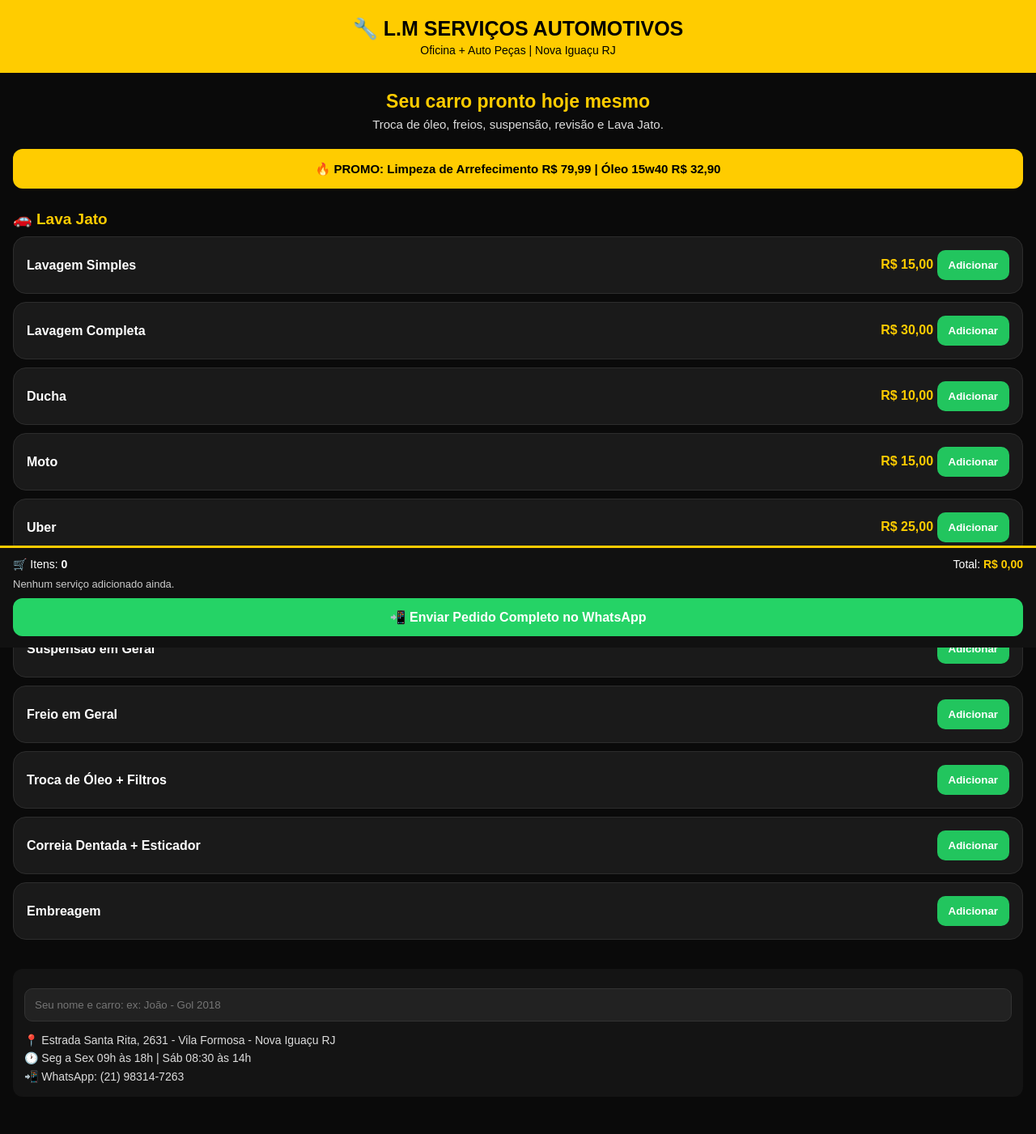
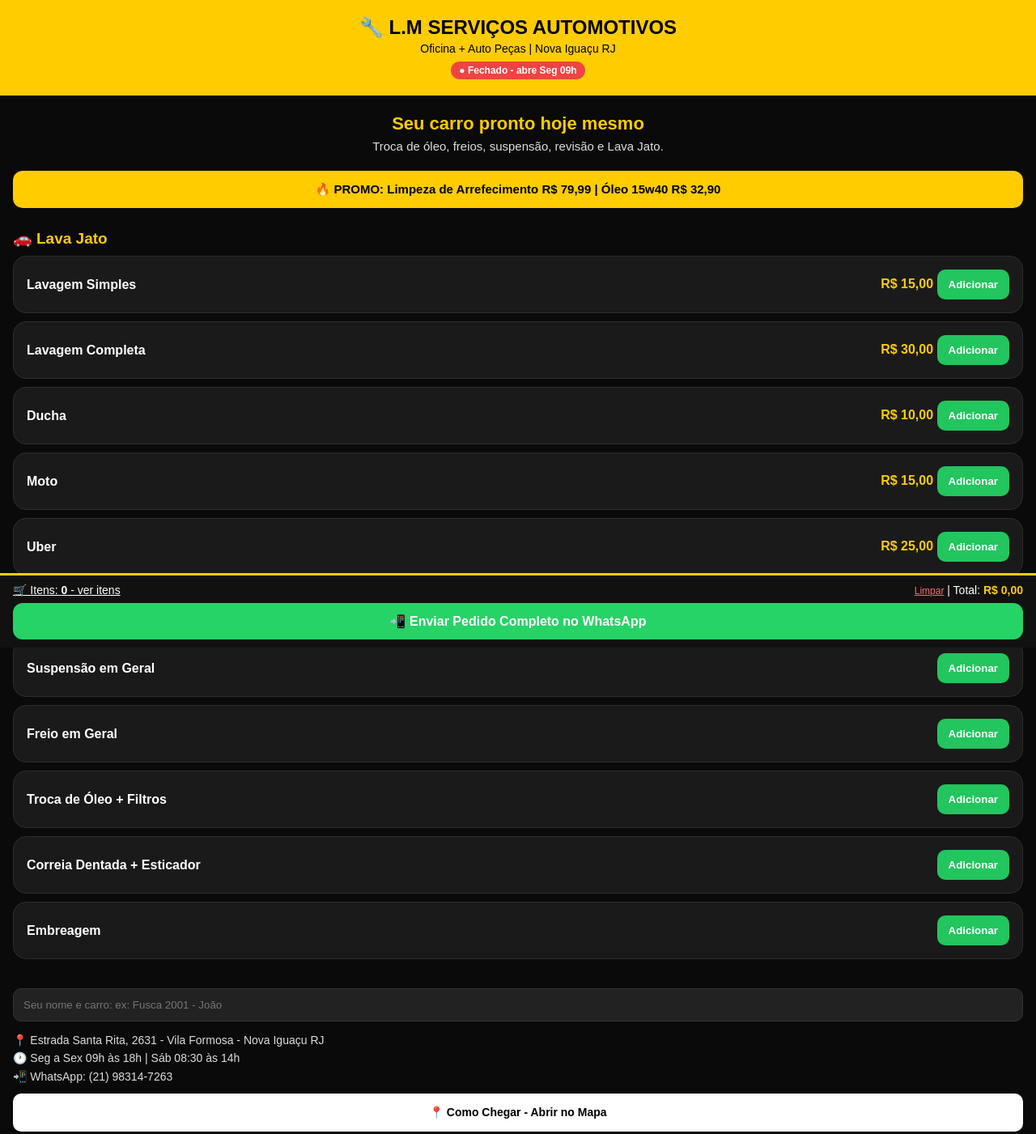
Before and after one commit to ragercry-stack/Site-L-M, a plain HTML site: page index.html in a window 1280 px wide. Shown: the whole page at 81% size. Drawn offline with Linux system fonts and the light colour scheme.

Commit message:
Update index.html

```diff
--- a/index.html
+++ b/index.html
@@ -6,34 +6,35 @@
 <title>L.M Serviços Automotivos</title>
 <style>
 *{margin:0;padding:0;box-sizing:border-box;font-family:Arial,sans-serif}
-body{background:#0a0a0a;color:#fff;padding-bottom:230px}
+body{background:#0a0a0a;color:#fff;padding-bottom:120px}
 header{background:#ffcc00;color:#000;padding:20px 16px;text-align:center}
-header h1{font-size:25px;line-height:1.2}
+header h1{font-size:24px}
 header p{font-size:14px;margin-top:4px}
+.aberto{display:inline-block;background:#22c55e;color:#fff;padding:4px 10px;border-radius:20px;font-size:12px;font-weight:bold;margin-top:8px}
+.fechado{display:inline-block;background:#ef4444;color:#fff;padding:4px 10px;border-radius:20px;font-size:12px;font-weight:bold;margin-top:8px}
 .hero{padding:22px 16px;text-align:center}
-.hero h2{color:#ffcc00;font-size:23px}
+.hero h2{color:#ffcc00;font-size:22px}
 .hero p{color:#ddd;margin-top:6px;font-size:15px}
-.promo{background:#ffcc00;color:#000;padding:14px;border-radius:12px;text-align:center;font-weight:bold;margin:0 16px;font-size:15px;line-height:1.4}
+.promo{background:#ffcc00;color:#000;padding:14px;border-radius:12px;text-align:center;font-weight:bold;margin:0 16px;font-size:15px}
 .section{padding:10px 16px}
 .section h3{color:#ffcc00;margin:16px 0 10px;font-size:19px}
 .card{background:#1a1a1a;border:1px solid #2d2d2d;border-radius:16px;padding:16px;margin:10px 0;display:flex;justify-content:space-between;align-items:center;gap:10px}
-.card b{font-size:16px}
-.price{color:#ffcc00;font-weight:bold;white-space:nowrap}
-.btn{background:#22c55e;color:#fff;border:none;padding:11px 14px;border-radius:10px;font-weight:bold;cursor:pointer;white-space:nowrap}
-.btn:active{transform:scale(0.97)}
-.info{background:#141414;border-radius:12px;padding:14px;margin:16px;font-size:14px;line-height:1.6;color:#ddd}
-.cart{position:fixed;bottom:0;left:0;right:0;background:#111;border-top:3px solid #ffcc00;padding:12px 16px 14px}
+.price{color:#ffcc00;font-weight:bold}
+.btn{background:#22c55e;color:#fff;border:none;padding:11px 14px;border-radius:10px;font-weight:bold;cursor:pointer}
+.info{padding:16px;font-size:14px;line-height:1.6;color:#ddd}
+input{width:100%;padding:12px;border-radius:10px;border:1px solid #333;background:#222;color:#fff}
+.map-btn{display:block;text-align:center;background:#fff;color:#000;padding:12px;border-radius:10px;font-weight:bold;text-decoration:none;margin-top:10px}
+.cart{position:fixed;bottom:0;left:0;right:0;background:#111;border-top:3px solid #ffcc00;padding:10px 16px}
 .cart-top{display:flex;justify-content:space-between;font-size:14px;margin-bottom:8px}
-.cart-items{font-size:13px;color:#ccc;max-height:60px;overflow:hidden;margin-bottom:8px;line-height:1.4}
-input{width:100%;padding:12px;border-radius:10px;border:1px solid #333;background:#222;color:#fff;margin-top:10px}
-.btn-big{width:100%;padding:14px;font-size:16px;border-radius:12px;background:#25D366;color:#fff;border:none;font-weight:bold;cursor:pointer}
+.btn-big{width:100%;padding:13px;font-size:16px;border-radius:12px;background:#25D366;color:#fff;border:none;font-weight:bold;cursor:pointer}
+.btn-limpar{background:none;border:none;color:#ff6b6b;font-size:12px;cursor:pointer;text-decoration:underline}
+#detalhes{display:none;background:#1a1a1a;padding:10px 16px;font-size:13px;line-height:1.5;color:#ccc}
 </style>
 </head>
 <body>
-<header><h1>🔧 L.M SERVIÇOS AUTOMOTIVOS</h1><p>Oficina + Auto Peças | Nova Iguaçu RJ</p></header>
+<header><h1>🔧 L.M SERVIÇOS AUTOMOTIVOS</h1><p>Oficina + Auto Peças | Nova Iguaçu RJ</p><span id="status" class="aberto">● Aberto agora</span></header>
 <div class="hero"><h2>Seu carro pronto hoje mesmo</h2><p>Troca de óleo, freios, suspensão, revisão e Lava Jato.</p></div>
 <div class="promo">🔥 PROMO: Limpeza de Arrefecimento R$ 79,99 | Óleo 15w40 R$ 32,90</div>
-
 <div class="section"><h3>🚗 Lava Jato</h3>
 <div class="card"><b>Lavagem Simples</b><span><span class="price">R$ 15,00</span> <button type="button" class="btn" onclick="adicionar('Lavagem Simples',15)">Adicionar</button></span></div>
 <div class="card"><b>Lavagem Completa</b><span><span class="price">R$ 30,00</span> <button type="button" class="btn" onclick="adicionar('Lavagem Completa',30)">Adicionar</button></span></div>
@@ -41,7 +42,6 @@ input{width:100%;padding:12px;border-radius:10px;border:1px solid #333;backgroun
 <div class="card"><b>Moto</b><span><span class="price">R$ 15,00</span> <button type="button" class="btn" onclick="adicionar('Moto',15)">Adicionar</button></span></div>
 <div class="card"><b>&#85;ber</b><span><span class="price">R$ 25,00</span> <button type="button" class="btn" onclick="adicionar('&#85;ber',25)">Adicionar</button></span></div>
 </div>
-
 <div class="section"><h3>🛠️ Serviços - Pedir Orçamento</h3>
 <div class="card"><b>Suspensão em Geral</b><button type="button" class="btn" onclick="adicionar('Orçamento: Suspensão em Geral',0)">Adicionar</button></div>
 <div class="card"><b>Freio em Geral</b><button type="button" class="btn" onclick="adicionar('Orçamento: Freio em Geral',0)">Adicionar</button></div>
@@ -49,28 +49,33 @@ input{width:100%;padding:12px;border-radius:10px;border:1px solid #333;backgroun
 <div class="card"><b>Correia Dentada + Esticador</b><button type="button" class="btn" onclick="adicionar('Orçamento: Correia Dentada',0)">Adicionar</button></div>
 <div class="card"><b>Embreagem</b><button type="button" class="btn" onclick="adicionar('Orçamento: Embreagem',0)">Adicionar</button></div>
 </div>
-
 <div class="info">
-<input id="nome" placeholder="Seu nome e carro: ex: João - Gol 2018">
+<input id="nome" placeholder="Seu nome e carro: ex: Fusca 2001 - João">
 <p style="margin-top:12px">📍 Estrada Santa Rita, 2631 - Vila Formosa - Nova Iguaçu RJ<br>🕐 Seg a Sex 09h às 18h | Sáb 08:30 às 14h<br>📲 WhatsApp: (21) 98314-7263</p>
+<a class="map-btn" href="https://www.google.com/maps/search/?api=1&query=Estrada+Santa+Rita+2631+Vila+Formosa+Nova+Iguaçu+RJ" target="_blank">📍 Como Chegar - Abrir no Mapa</a>
 </div>
-
+<div id="detalhes"></div>
 <div class="cart">
-<div class="cart-top"><span>🛒 Itens: <b id="qtd">0</b></span><span>Total: <b id="total" style="color:#ffcc00">R$ 0,00</b></span></div>
-<div class="cart-items" id="lista">Nenhum serviço adicionado ainda.</div>
+<div class="cart-top"><span onclick="mostrar()" style="text-decoration:underline;cursor:pointer">🛒 Itens: <b id="qtd">0</b> - ver itens</span><span><button class="btn-limpar" onclick="limpar()">Limpar</button> | Total: <b id="total" style="color:#ffcc00">R$ 0,00</b></span></div>
 <button type="button" class="btn-big" onclick="enviar()">📲 Enviar Pedido Completo no WhatsApp</button>
 </div>
-
 <script>
 let itens=[];
-function adicionar(nome,preco){
-itens.push({nome:nome,preco:preco});
+function adicionar(nome,preco){itens.push({nome:nome,preco:preco});atualizar();}
+function atualizar(){
 let total=0;
-let texto='';
-for(let i=0;i<itens.length;i++){total=total+itens[i].preco; texto+='• '+itens[i].nome+'<br>';}
+for(let i=0;i<itens.length;i++){total=total+itens[i].preco;}
 document.getElementById('qtd').innerText=itens.length;
 document.getElementById('total').innerText='R$ '+total.toFixed(2).replace('.',',');
-document.getElementById('lista').innerHTML=texto;
+let d=document.getElementById('detalhes');
+let t='';
+for(let i=0;i<itens.length;i++){t+='• '+itens[i].nome+'<br>';}
+d.innerHTML=t;
+}
+function limpar(){itens=[];atualizar();document.getElementById('detalhes').style.display='none';}
+function mostrar(){
+let d=document.getElementById('detalhes');
+if(d.style.display==='block'){d.style.display='none';}else{d.style.display='block';}
 }
 function enviar(){
 if(itens.length===0){alert('Adicione um serviço primeiro!');return;}
@@ -80,6 +85,12 @@ for(let i=0;i<itens.length;i++){texto+='- '+itens[i].nome+' - R$ '+itens[i].prec
 texto+='%0ACliente/Carro: '+nome+'%0ATotal: '+document.getElementById('total').innerText;
 window.open('https://wa.me/5521983147263?text='+texto,'_blank');
 }
+let agora=new Date();let dia=agora.getDay();let hora=agora.getHours()+agora.getMinutes()/60;
+let aberto=false;
+if(dia>=1&&dia<=5&&hora>=9&&hora<18){aberto=true;}
+if(dia===6&&hora>=8.5&&hora<14){aberto=true;}
+let s=document.getElementById('status');
+if(aberto){s.innerText='● Aberto agora';s.className='aberto';}else{s.innerText='● Fechado - abre Seg 09h';s.className='fechado';}
 </script>
 </body>
-  </html>
+</html>
```
